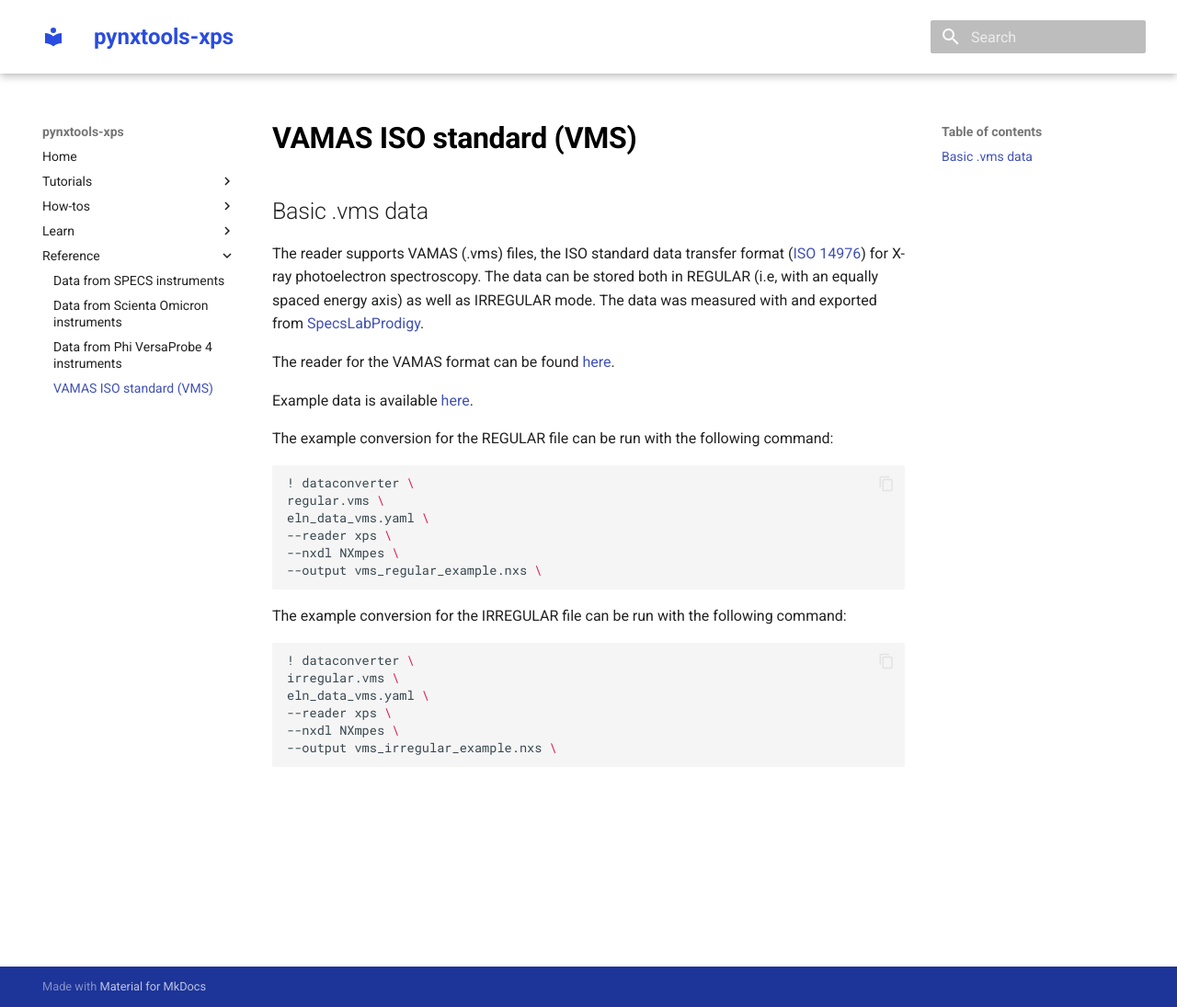
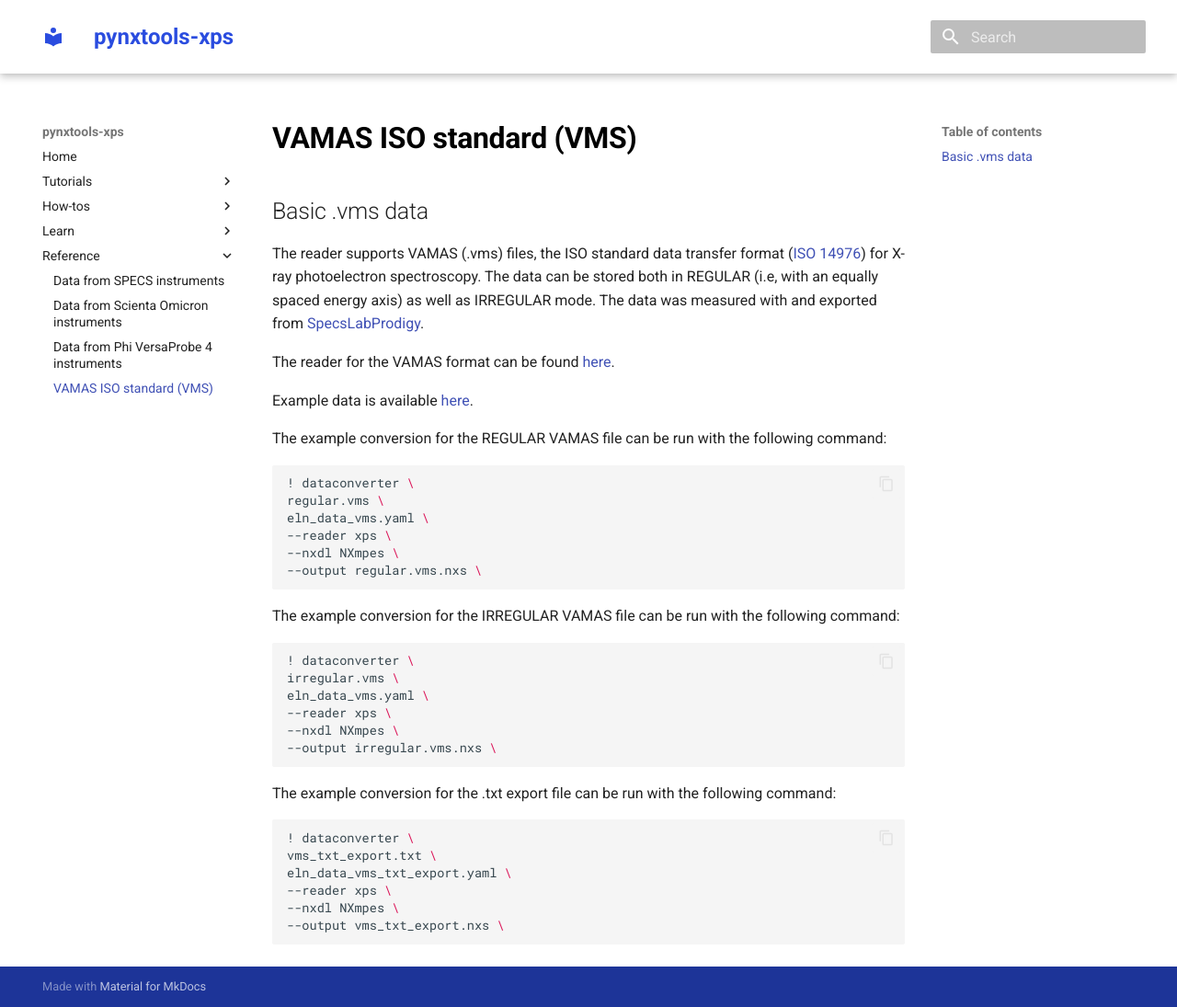
Before and after one commit to FAIRmat-NFDI/pynxtools-xps, an MkDocs documentation site: the page built from docs/reference/vms.md, in a window 1280 px wide and 1095 px high. Shown: the whole window at 92% size. Built offline with MkDocs 1.6.1 and Material for MkDocs 9.7.7, drawn with Linux system fonts in a browser that asks for light colours.

Commit message:
update vms examples

````diff
--- a/docs/reference/vms.md
+++ b/docs/reference/vms.md
@@ -8,7 +8,7 @@ The reader for the VAMAS format can be found [here](https://github.com/FAIRmat-N
 
 Example data is available [here](https://github.com/FAIRmat-NFDI/pynxtools-xps/tree/main/examples/vms).
 
-The example conversion for the REGULAR file can be run with the following command:
+The example conversion for the REGULAR VAMAS file can be run with the following command:
 
 ```sh
 ! dataconverter \
@@ -16,10 +16,10 @@ regular.vms \
 eln_data_vms.yaml \
 --reader xps \
 --nxdl NXmpes \
---output vms_regular_example.nxs \
+--output regular.vms.nxs \
 ```
 
-The example conversion for the IRREGULAR file can be run with the following command:
+The example conversion for the IRREGULAR VAMAS file can be run with the following command:
 
 ```sh
 ! dataconverter \
@@ -27,7 +27,18 @@ irregular.vms \
 eln_data_vms.yaml \
 --reader xps \
 --nxdl NXmpes \
---output vms_irregular_example.nxs \
+--output irregular.vms.nxs \
+```
+
+The example conversion for the .txt export file can be run with the following command:
+
+```sh
+! dataconverter \
+vms_txt_export.txt \
+eln_data_vms_txt_export.yaml \
+--reader xps \
+--nxdl NXmpes \
+--output vms_txt_export.nxs \
 ```
 
 <!-- ## Data analysis in CasaXPS -->
````
Also changed, not shown: 5 other files.
